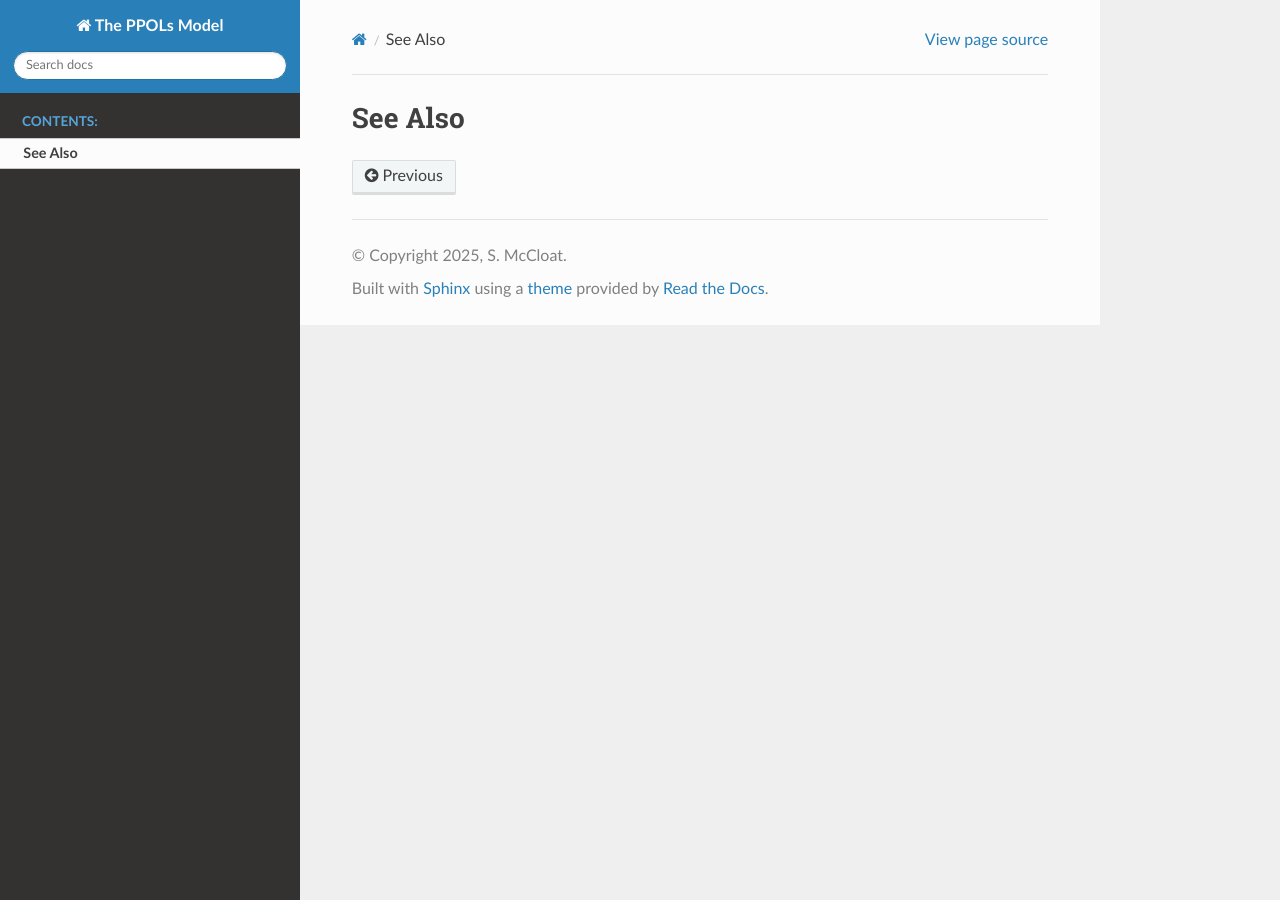
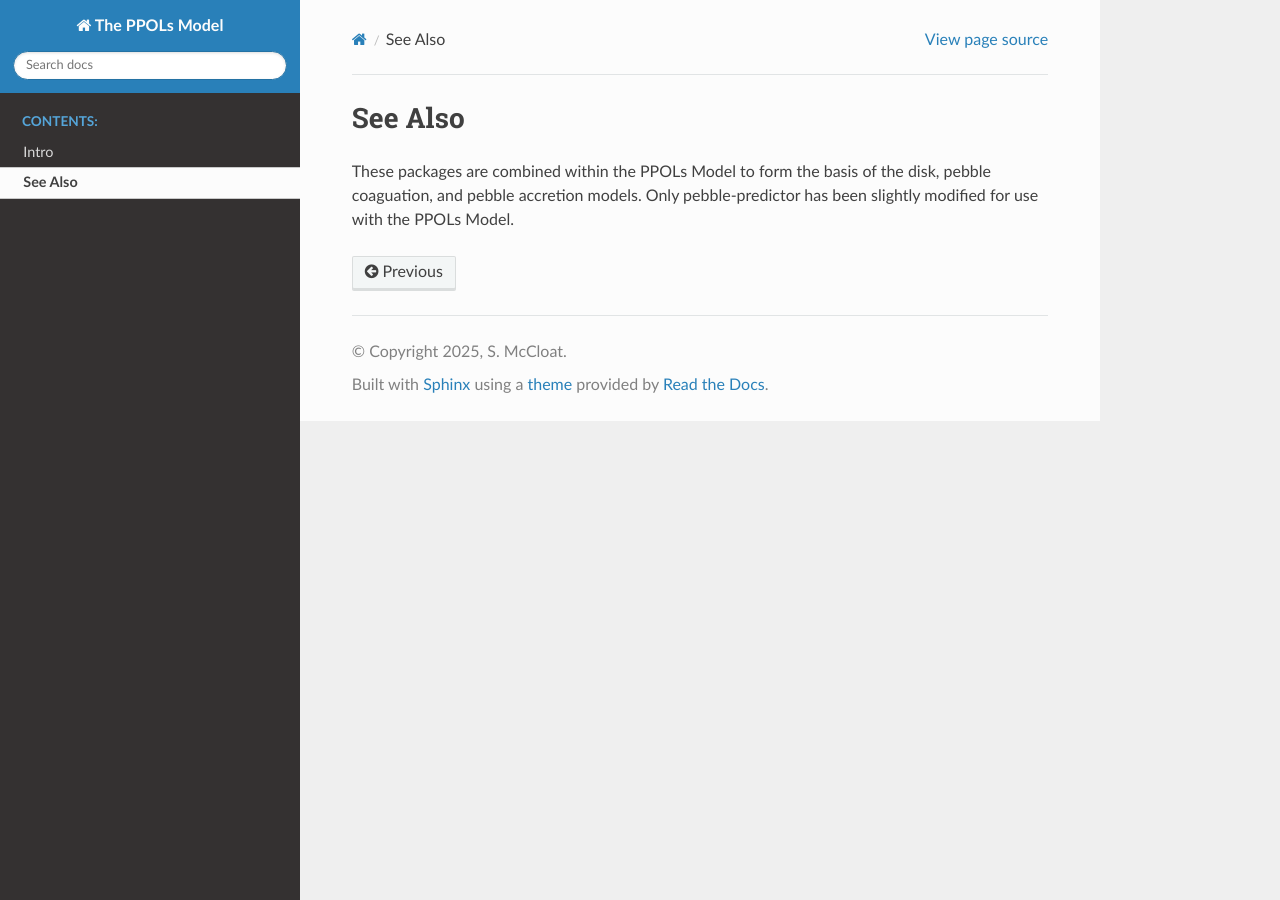
Before and after one commit to spmccloat/thePPOLSmodel, a Sphinx documentation site: the page built from docs/source/seealso.rst, in a window 1280 px wide. Built offline with Sphinx 7.4.7 and the Read the Docs theme 3.1.0, drawn with Linux system fonts in a browser that asks for light colours; pages that are not in the unit, such as notebooks, are missing from menus.

Commit message:
Test - pushed local to github
pushed local dir of gh-pages to the repo, which "reset" how it was before the attempts to add an intro, and see also page. These are editing the intro, and seealso, in order to re-populate the github with updated files. learning a lot!

```diff
--- a/docs/source/index.rst
+++ b/docs/source/index.rst
@@ -7,6 +7,7 @@ Welcome to The PPOLs Model's documentation!
    :maxdepth: 2
    :caption: Contents:
 
+   intro
    thePPOLsCode
    seealso
 
--- a/docs/source/intro.rst
+++ b/docs/source/intro.rst
@@ -1,7 +1,5 @@
 Intro
 =====
-
-Welcome to the PPOLs Model documentation.
 
 This Python package is a planet formation model that explores the "pebble snow" mechanism. Users can easily set and run planet formation models for a variety of disk models. Major features include:
 
--- a/docs/source/seealso.rst
+++ b/docs/source/seealso.rst
@@ -1,5 +1,6 @@
 See Also
 ========
+These packages are combined within the PPOLs Model to form the basis of the disk, pebble coaguation, and pebble accretion models. Only pebble-predictor has been slightly modified for use with the PPOLs Model.
 
 .. toctree::
 	:maxdepth: 2
```
